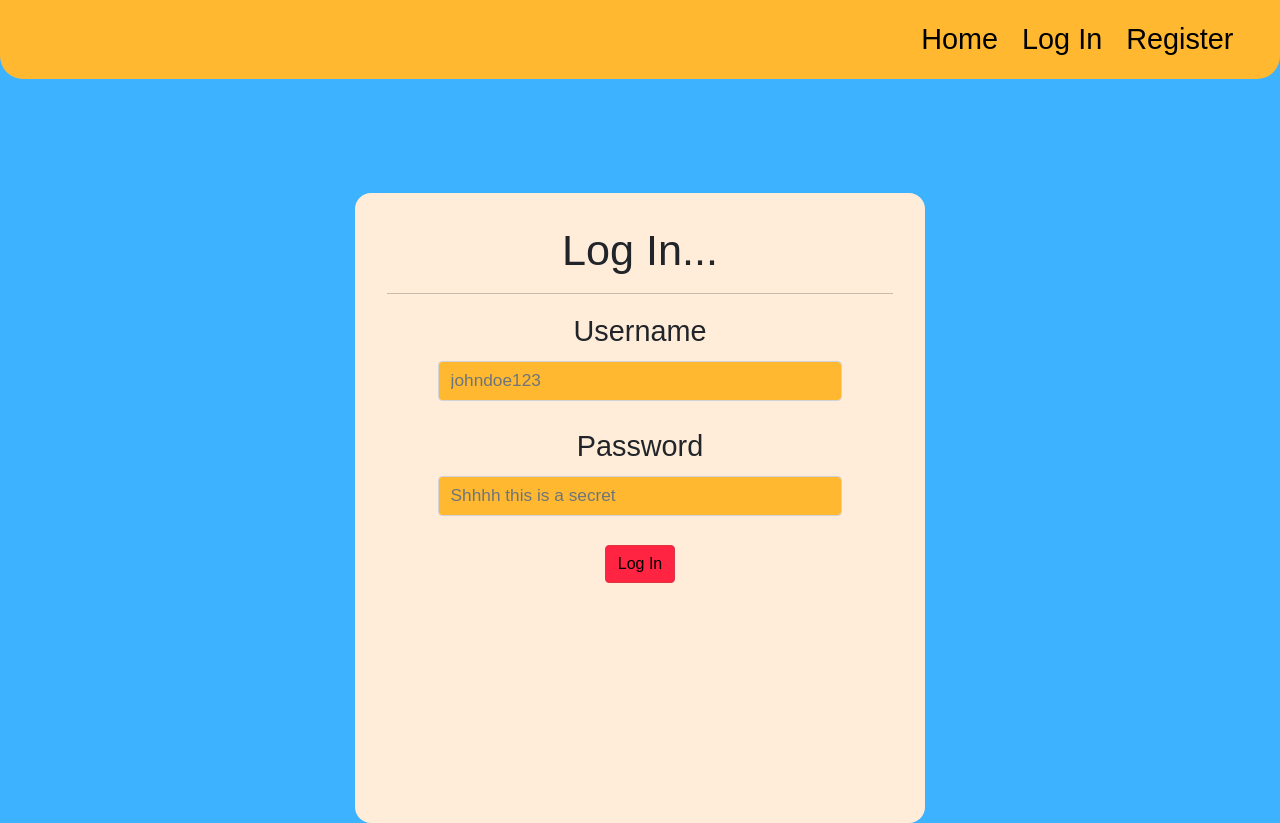
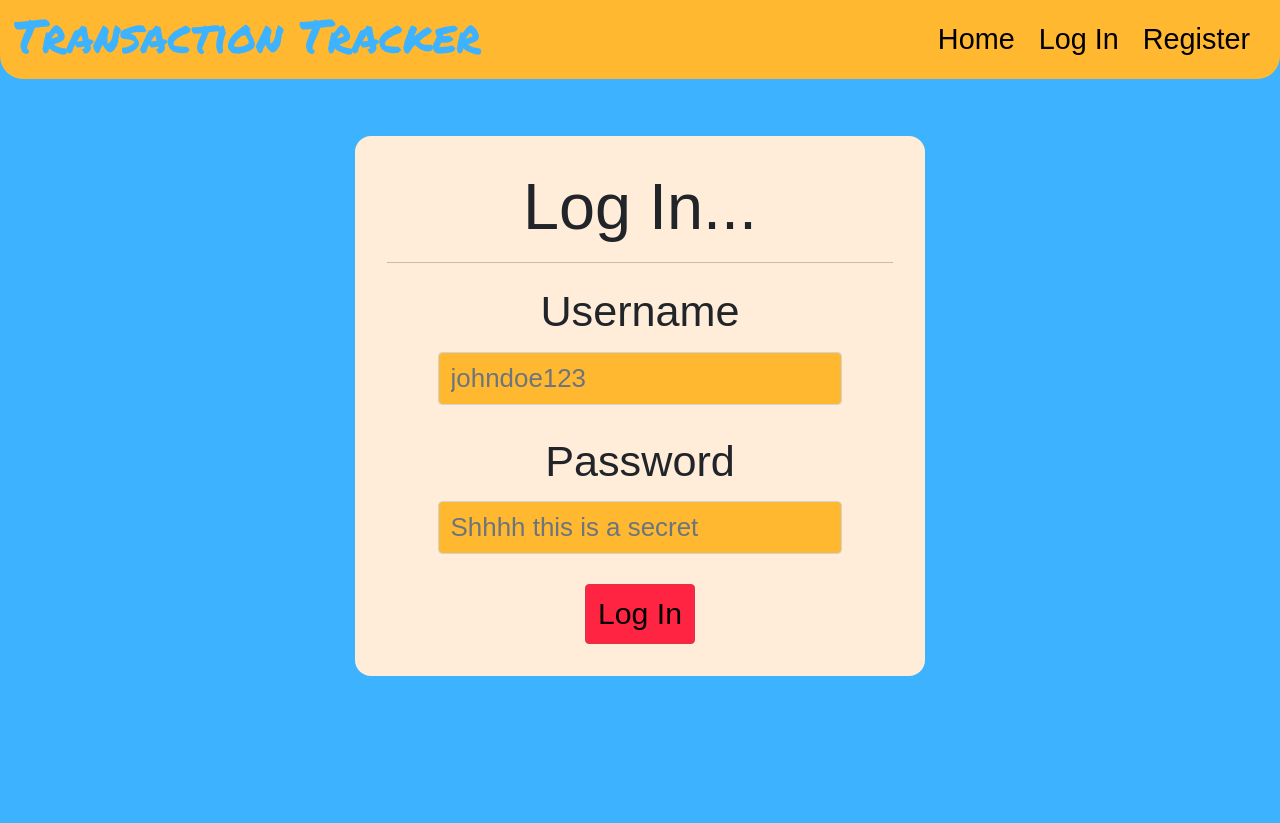
Before and after one commit to TheGavinCorkery/TransactionManagerReact, a React (Create React App) app in the folder transaction-manager/: page /login in a window 1280 px wide. After the commit the page ends 800 px from the top, so only its background shows below. Built offline with nearby package versions, Linux system fonts and the light colour scheme; a web font is replaced by a local one.

Commit message:
styling changes and bug fixes

```diff
--- a/transaction-manager/public/index.html
+++ b/transaction-manager/public/index.html
@@ -15,6 +15,9 @@
       manifest.json provides metadata used when your web app is installed on a
       user's mobile device or desktop. See https://developers.google.com/web/fundamentals/web-app-manifest/
     -->
+    <link rel="preconnect" href="https://fonts.googleapis.com">
+    <link rel="preconnect" href="https://fonts.gstatic.com" crossorigin>
+    <link href="https://fonts.googleapis.com/css2?family=Permanent+Marker&display=swap" rel="stylesheet">
     <link rel="manifest" href="%PUBLIC_URL%/manifest.json" />
     <link href="https://cdn.jsdelivr.net/npm/bootstrap@5.1.1/dist/css/bootstrap.min.css" rel="stylesheet" integrity="sha384-F3w7mX95PdgyTmZZMECAngseQB83DfGTowi0iMjiWaeVhAn4FJkqJByhZMI3AhiU" crossorigin="anonymous">
     <link rel="preconnect" href="https://fonts.googleapis.com">
--- a/transaction-manager/src/App.css
+++ b/transaction-manager/src/App.css
@@ -27,6 +27,12 @@
   padding-bottom: 0;
 }
 
+#logo {
+  color: #3DB2FF;
+  font-size: .8em;
+  font-family: 'Permanent Marker', cursive;
+}
+
 h2 {
   font-size: 2em;
 }
--- a/transaction-manager/src/components/NavBar/Navbar.jsx
+++ b/transaction-manager/src/components/NavBar/Navbar.jsx
@@ -23,8 +23,10 @@
 
     return (
         <div className="row navbar">
-            <div className="col-lg-8"></div>
-            <div className="col-lg-4" align = "center">
+            <div className="col-lg-8" align = "left" id = "logo">
+              <h2>Transaction Tracker</h2>
+            </div>
+            <div className="col-lg-4" align = "right">
                 <ul>
                     {user ?
 
--- a/transaction-manager/src/components/NewLedger/NewLedger.jsx
+++ b/transaction-manager/src/components/NewLedger/NewLedger.jsx
@@ -14,7 +14,7 @@
     }
 
     const handleSubmit = (event) => {
-        event.preventDefault()
+        props.toggleModal()
         props.newLedger(ledgerValues)
     }
 
--- a/transaction-manager/src/components/QuickAdd/QuickAdd.jsx
+++ b/transaction-manager/src/components/QuickAdd/QuickAdd.jsx
@@ -37,10 +37,10 @@
             let response = await axios.get('http://127.0.0.1:8000/api/ledgers/', authHeader)
             setUserLedgers(response.data)
             setTransData({'date': '', 'place': '', 'total': '', 'description': '', 'category': '', 'ledger': response.data[0].id})
-            setData(true)
         }catch(err) {
             console.log("🚀 ~ file: LoggedHome.jsx ~ line 56 ~ getUserLedgers ~ err", err)
         }
+        setData(true)
     }
 
     useEffect(() => {
--- a/transaction-manager/src/components/UpdateTransModal/UpdateTransModal.jsx
+++ b/transaction-manager/src/components/UpdateTransModal/UpdateTransModal.jsx
@@ -20,8 +20,7 @@
         }));
     }
 
-    const handleSubmit = (event) => {
-        event.preventDefault()
+    const handleSubmit = () => {
         props.updateTrans(transInfo)
         props.toggleModal()
     }
--- a/transaction-manager/src/index.css
+++ b/transaction-manager/src/index.css
@@ -23,14 +23,16 @@
 }
 
 .login_form {
-  margin-top: 10%;
+  margin-top: 5%;
   padding: 2rem;
-  padding-bottom: 15rem;
+  font-size: 1.5em;
+  margin-bottom: -25%;
 }
 
 #def_btn{
   background-color: #FF2442;
   color: black;
+  font-size: .7em;
 }
 
 .form_box {
```
